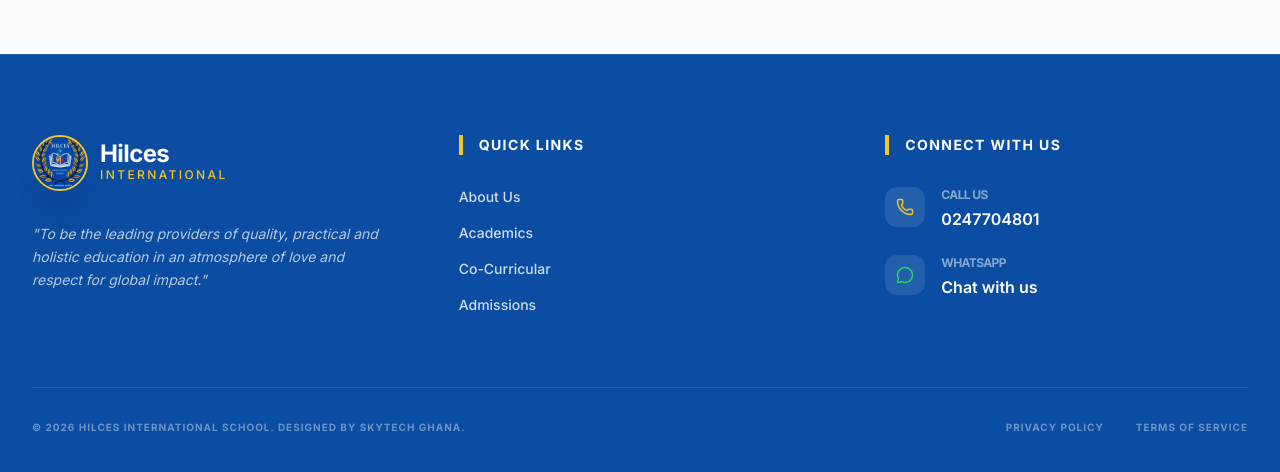
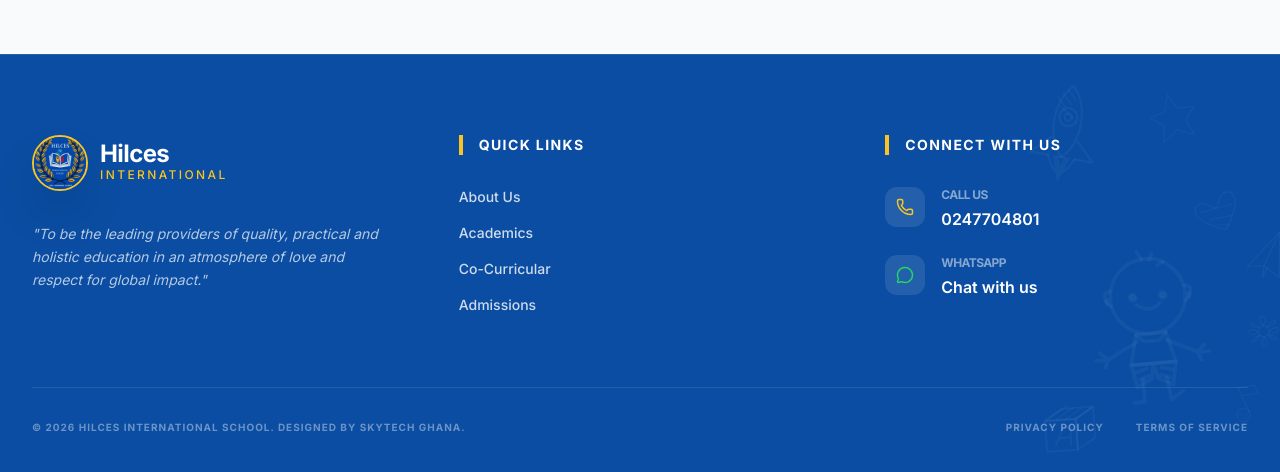
Before and after one commit to danielagblo/Hilces-School, a Next.js app: page / in a window 1280 px wide. Shown: the part 3721-4193 px from the top of the page. Built offline with nearby package versions, Linux system fonts and the light colour scheme.

Commit message:
feat: add footer component with custom SVG doodle and floating WhatsApp button

```diff
--- a/components/Footer.tsx
+++ b/components/Footer.tsx
@@ -2,11 +2,104 @@ import Link from "next/link";
 import Image from "next/image";
 import { MessageCircle, Phone, Mail, MapPin } from "lucide-react";
 
+const ChildDoodle = () => (
+  <svg viewBox="-40 -120 200 280" width="300" height="420" fill="none" stroke="currentColor" strokeWidth="2.5" strokeLinecap="round" strokeLinejoin="round" className="text-white/10 rotate-[-5deg]">
+    {/* ===== THE CHILD ===== */}
+    {/* Head */}
+    <circle cx="50" cy="40" r="25" />
+    {/* Hair */}
+    <path d="M 45 10 L 48 15 M 55 12 L 53 16 M 62 18 L 58 20" />
+    {/* Ears */}
+    <path d="M 25 45 C 20 40 20 35 25 35 M 75 35 C 80 35 80 40 75 45" />
+    <path d="M 23 40 C 22 41 22 42 23 43 M 77 40 C 78 41 78 42 77 43" />
+    {/* Eyes */}
+    <circle cx="40" cy="40" r="2" fill="currentColor" />
+    <circle cx="60" cy="40" r="2" fill="currentColor" />
+    {/* Smile */}
+    <path d="M 42 45 Q 50 52 58 45" />
+    {/* Body (T-shirt) */}
+    <path d="M 40 65 L 35 85 L 65 85 L 60 65 Z" />
+    <path d="M 40 65 L 45 70 L 55 70 L 60 65" />
+    {/* Arms */}
+    <path d="M 40 70 L 20 80 M 20 80 L 15 75 M 20 80 L 12 80 M 20 80 L 18 85" />
+    <path d="M 60 70 L 80 80 M 80 80 L 85 75 M 80 80 L 88 80 M 80 80 L 82 85" />
+    {/* Shorts */}
+    <path d="M 35 85 L 38 100 L 48 95 L 50 85 L 52 95 L 62 100 L 65 85 Z" />
+    <path d="M 38 90 L 45 88 M 40 95 L 46 93 M 55 88 L 62 90 M 54 93 L 60 95" />
+    {/* Legs & Feet */}
+    <path d="M 42 95 L 42 110 L 35 110 M 58 95 L 60 110 L 68 105" />
+
+    {/* ===== SURROUNDING ELEMENTS ===== */}
+    {/* 1. Rocket (Top Left) */}
+    <g transform="translate(-10, -110) scale(0.6) rotate(15)">
+      <path d="M 40,0 C 60,20 60,60 40,80 C 20,60 20,20 40,0 Z" />
+      <circle cx="40" cy="35" r="10" />
+      <circle cx="40" cy="35" r="4" />
+      <path d="M 25,60 L 5,80 L 25,80" />
+      <path d="M 55,60 L 75,80 L 55,80" />
+      <path d="M 35,80 L 45,80 L 40,95 Z" />
+      <path d="M 25,80 Q 40,115 55,80 M 32,80 L 40,105 L 48,80" />
+      <path d="M 35,5 L 45,15 M 30,10 L 40,20 M 25,15 L 35,25 M 30,25 L 45,35" strokeWidth="1.5" />
+    </g>
+
+    {/* 2. Star (Top Right) */}
+    <g transform="translate(60, -90) scale(0.3) rotate(-10)">
+      <path d="M 50,0 L 65,35 L 100,40 L 75,65 L 85,100 L 50,80 L 15,100 L 25,65 L 0,40 L 35,35 Z" strokeLinejoin="round"/>
+    </g>
+
+    {/* 3. Heart (Upper Right) */}
+    <g transform="translate(80, -20) scale(0.35) rotate(-20)">
+      <path d="M 50,80 C 50,80 10,50 10,30 C 10,15 25,10 35,20 C 50,35 50,35 50,35 C 50,35 50,35 65,20 C 75,10 90,15 90,30 C 90,50 50,80 50,80 Z" />
+      <path d="M 20,30 L 80,40 M 30,50 L 70,60 M 40,65 L 60,75" strokeWidth="2" />
+    </g>
+
+    {/* 4. Paper Airplane (Far Right Middle) */}
+    <g transform="translate(110, 10) scale(0.35) rotate(-15)">
+      <path d="M 10,50 L 90,10 L 60,90 L 40,60 Z" />
+      <path d="M 90,10 L 40,60 L 30,80 L 45,65" />
+    </g>
+
+    {/* 5. Flower (Far Right Lower) */}
+    <g transform="translate(110, 55) scale(0.3)">
+      <circle cx="50" cy="50" r="12" />
+      <path d="M 50,38 C 30,10 70,10 50,38" />
+      <path d="M 62,50 C 90,30 90,70 62,50" />
+      <path d="M 50,62 C 70,90 30,90 50,62" />
+      <path d="M 38,50 C 10,70 10,30 38,50" />
+      <path d="M 58,42 C 80,15 90,35 58,42" />
+      <path d="M 58,58 C 90,65 80,85 58,58" />
+      <path d="M 42,58 C 20,85 10,65 42,58" />
+      <path d="M 42,42 C 10,35 20,15 42,42" />
+    </g>
+
+    {/* 6. Block 'A' (Bottom Left) */}
+    <g transform="translate(-30, 95) scale(0.5) rotate(15)">
+      <path d="M 20,40 L 60,30 L 70,70 L 30,80 Z" />
+      <path d="M 20,40 L 40,20 L 80,10 L 60,30 Z" />
+      <path d="M 60,30 L 80,10 L 90,50 L 70,70 Z" />
+      <path d="M 40,70 L 45,45 L 55,42 L 60,65 M 42,60 L 58,55" />
+      <path d="M 25,35 L 45,15 M 35,35 L 55,15 M 45,35 L 65,15" strokeWidth="1.5" />
+    </g>
+
+    {/* 7. Music Note (Bottom Right) */}
+    <g transform="translate(90, 105) scale(0.3) rotate(-20)">
+      <circle cx="30" cy="80" r="15" />
+      <path d="M 45,80 L 45,20 L 80,30 L 80,50 L 45,40" />
+      <path d="M 20,75 L 40,85 M 25,85 L 35,90" strokeWidth="2" />
+    </g>
+  </svg>
+);
+
 export default function Footer() {
   return (
     <>
-      <footer className="bg-primary pt-20 pb-10 text-white/80 border-t border-white/10">
-        <div className="max-w-7xl mx-auto px-4 sm:px-6 lg:px-8">
+      <footer className="bg-primary pt-20 pb-10 text-white/80 border-t border-white/10 relative overflow-hidden">
+        {/* Playful Child Doodle */}
+        <div className="absolute right-0 top-0 pointer-events-none opacity-40 hidden md:block translate-x-[10%]">
+          <ChildDoodle />
+        </div>
+
+        <div className="max-w-7xl mx-auto px-4 sm:px-6 lg:px-8 relative z-10">
           <div className="grid md:grid-cols-3 gap-16 mb-16">
             <div>
               <Link href="/" className="flex items-center gap-3 mb-8 group">
```
